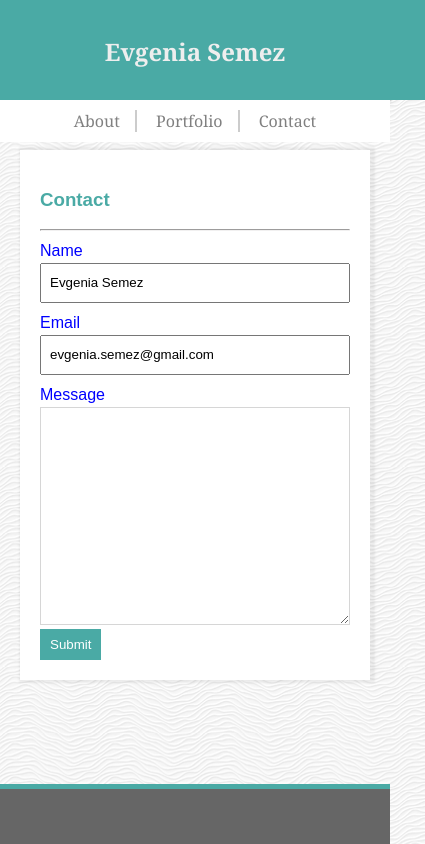
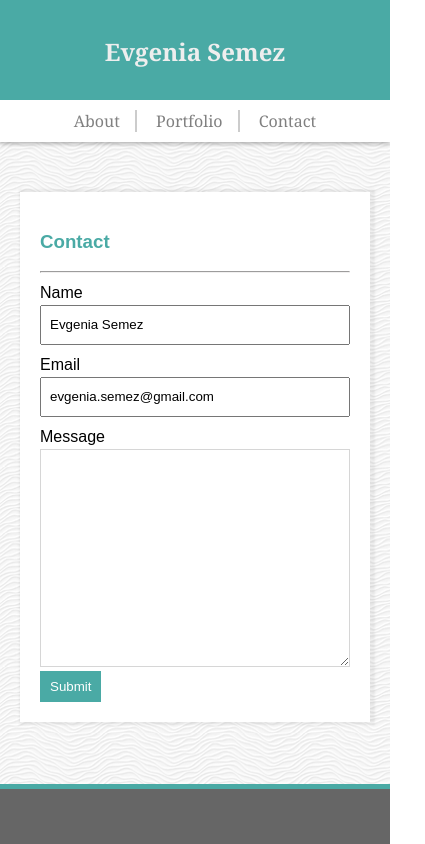
Before and after one commit to evgeniasemez/Responsive-Portfolio, a plain HTML site: page contact.html in a window 390 px wide. Shown: the whole page, 425 px wide, since content can reach past the window. Drawn offline with Linux system fonts and the light colour scheme.

Commit message:
making pages looks good with 640px mobile view

```diff
--- a/assets/css/style.css
+++ b/assets/css/style.css
@@ -41,7 +41,7 @@ body {
     margin-left: 150px;
     margin-right: 50px;
     margin-top: 50px;
-    margin-bottom: 50px;
+    margin-bottom: 90px;
     flex-basis: 960px;
     box-shadow: 2px 0px 2px 3px #0000000f;
     max-width: 960px;
@@ -165,13 +165,19 @@ body {
         font-family: 'Arial', 'Helvetica Neue', Helvetica, sans-serif;
     }
     @media screen and (max-width: 980px) {
-        .input-label {
-            color:blue;
-        }
+
     }
     @media screen and (max-width: 768px) {
-        .input-label {
-            color:blue;
+        .card{
+            margin-left: 20px;
+            margin-right: 20px;
+        }
+        aside{
+            margin-left: 20px;
+        }
+        .card-portfolio{
+            margin-left: 20px;
+            margin-right: 20px;
         }
     }
     @media screen and (max-width: 640px) {
@@ -181,6 +187,7 @@ body {
             text-align: center;
             display: inline-block;
             margin: 0px;
+            padding-right: 0px;
         }
         .navigation{
             padding: 0px;
@@ -197,4 +204,11 @@ body {
             margin-left: 20px;
             margin-right: 20px;
         }
+        .card-portfolio {
+            margin-left: 20px;
+            margin-right: 20px;
+        }
+        header{
+            height: unset;
+        }
     }
```
